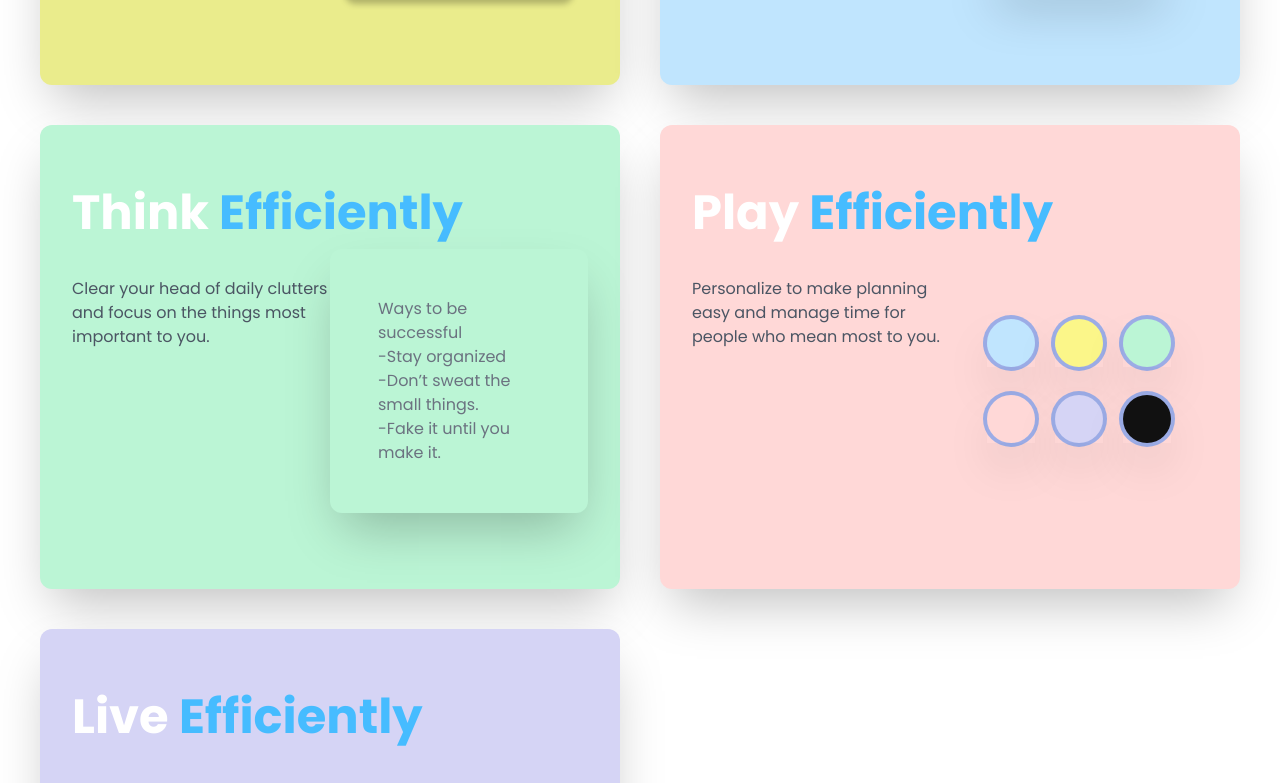
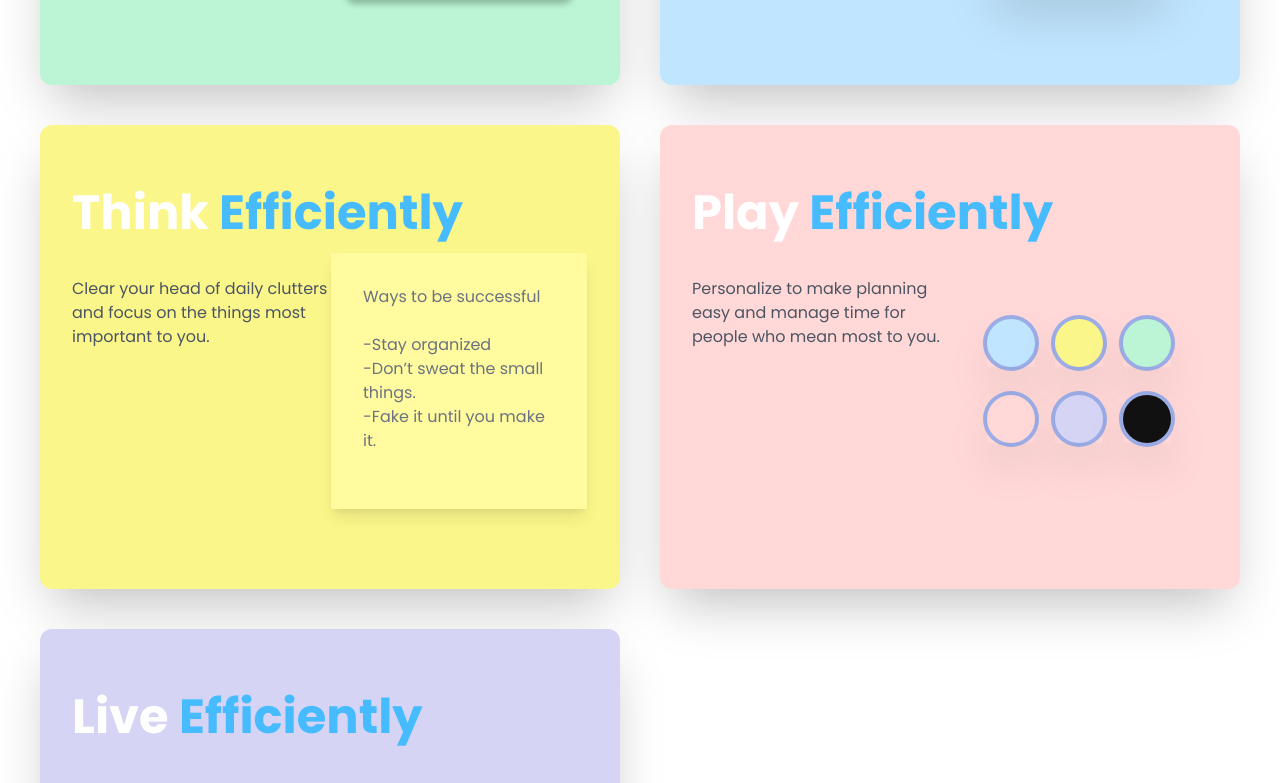
Before and after one commit to pythagoreaneng/efficiently-app-landing, a React (Create React App) app: page / in a window 1280 px wide. Shown: the part 1178-1961 px from the top of the page. Built offline with nearby package versions, Linux system fonts and the light colour scheme.

Commit message:
Change note to div

```diff
--- a/src/components/Note.js
+++ b/src/components/Note.js
@@ -3,8 +3,8 @@ import React from "react";
 const Note = (props) => {
   return (
     <div
-      className="px-10 py-10 rounded-xl shadow-2xl text-white h-full"
-      style={props.style}
+      className="p-6 shadow-lg text-white h-64 w-64"
+      style={{ backgroundColor: "#FFFB9E" }}
     >
       <div className="p-2 text-gray-500">{props.body}</div>
     </div>
--- a/src/pages/index.js
+++ b/src/pages/index.js
@@ -42,7 +42,7 @@ const Home = () => {
 
       <div className="grid gap-4 md:grid-cols-2  md:gap-10">
         <Card
-          style={{ backgroundColor: "#EAEC8C" }}
+          style={{ backgroundColor: "#BBF5D5" }}
           title="Plan"
           body="With a built-in calendar, easily see your tasks, notes, and routines."
           content={<img className="h-auto w-60 mt-8" src={CalendarMockup} />}
@@ -61,7 +61,7 @@ const Home = () => {
           }
         />
         <Card
-          style={{ backgroundColor: "#BBF5D5" }}
+          style={{ backgroundColor: "#FBF689" }}
           title="Think"
           body="Clear your head of daily clutters and focus on the things most important to you.
           "
@@ -70,11 +70,17 @@ const Home = () => {
               <Note
                 body={
                   <div>
-                    <div contentEditable="true" className="font-normal ">
-                      <p>Ways to be successful</p>
-                      <p>-Stay organized</p>
-                      <p>-Don’t sweat the small things.</p>
-                      <p>-Fake it until you make it.</p>
+                    <div
+                      className="font-normal"
+                      style={{ backgroundColor: "#FFFB9E", resize: "none" }}
+                    >
+                      <p>
+                        <p>Ways to be successful</p>
+                        <br />
+                        <p>-Stay organized</p>
+                        <p>-Don’t sweat the small things.</p>
+                        <p>-Fake it until you make it.</p>
+                      </p>
                     </div>
                   </div>
                 }
```
